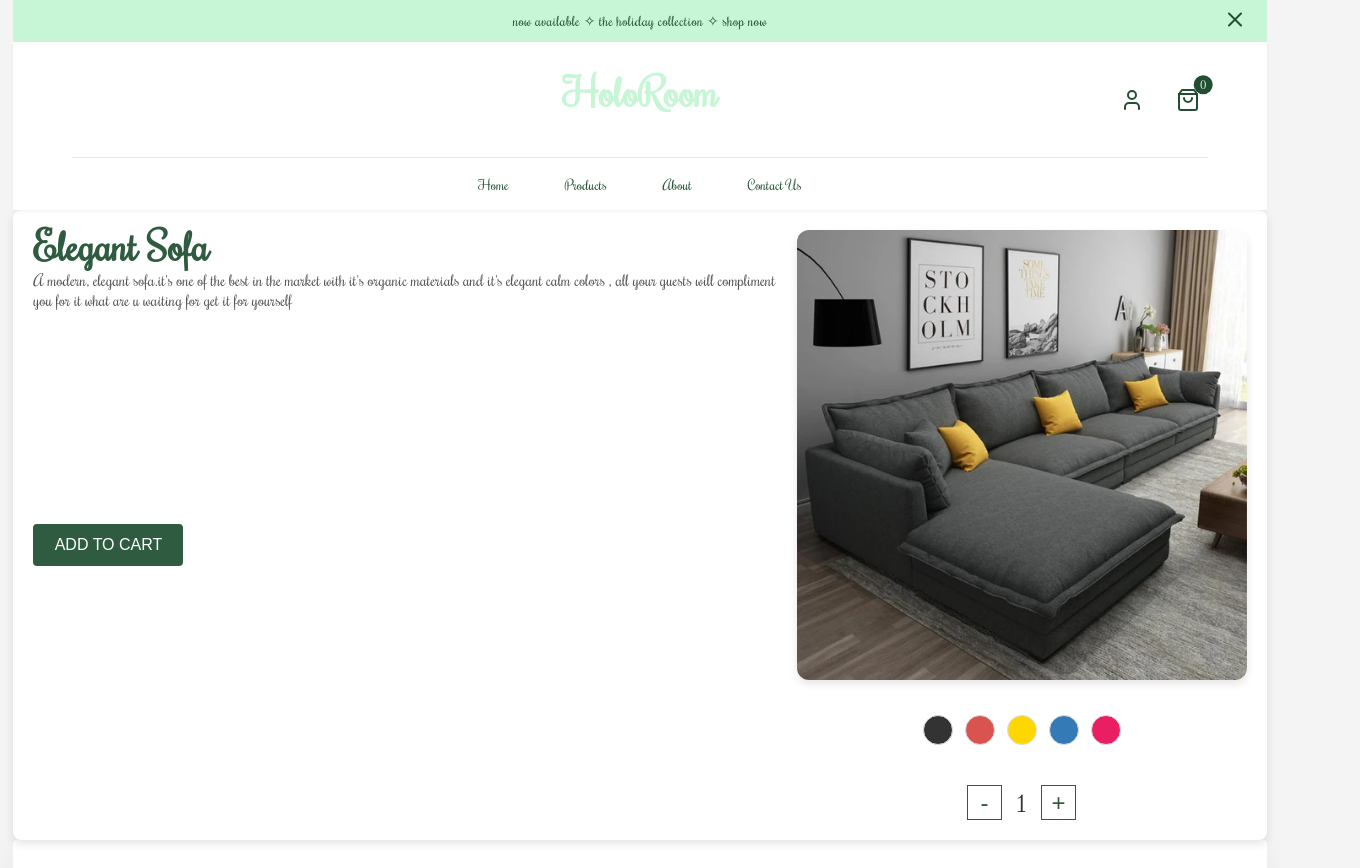
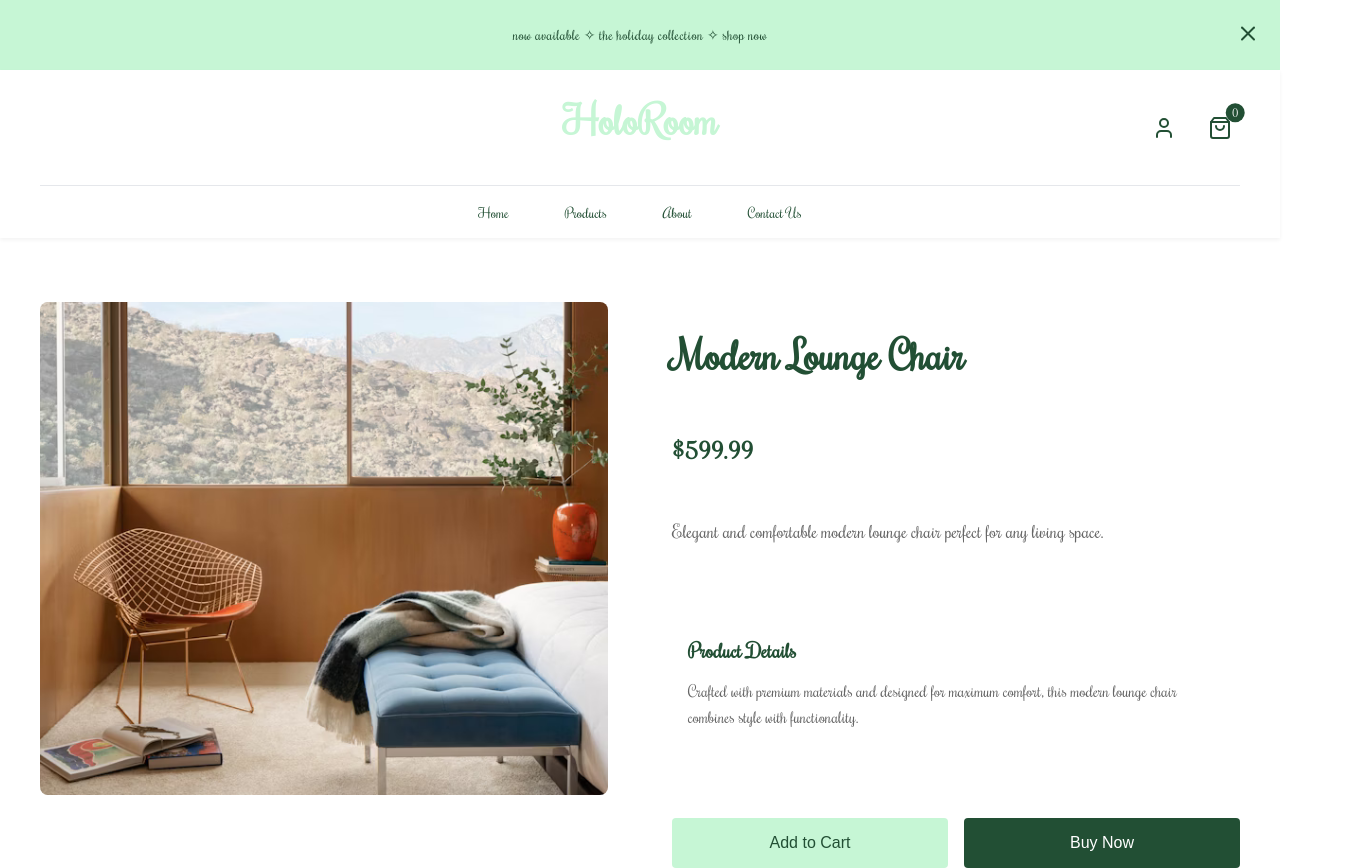
Before and after one commit to Cakeora/holoroom-website, a React (Create React App) app: page /product/1 in a window 1280 px wide. Shown: the top 868 px of the page, 1360 px wide, since content can reach past the window. Built offline with nearby package versions, Linux system fonts and the light colour scheme.

Commit message:
product restructure

```diff
--- a/src/components/Product/ProductPage/ProductList.tsx
+++ b/src/components/Product/ProductPage/ProductList.tsx
@@ -3,17 +3,37 @@ import React from 'react';
 import ProductCard from '../ProductCard/ProductCard';
 import './ProductList.css';
 
+interface Product {
+  id: number;
+  name: string;
+  description: string;
+  price: number;
+  image: string;
+}
+
 const ProductList: React.FC = () => {
-  // This could come from an API or props
-  const products = [
+  const products: Product[] = [
     {
       id: 1,
-      name: "Product Name",
-      description: "Product description goes here",
-      price: 59.99,
-      image: "/path/to/image.jpg"
+      name: "Modern Lounge Chair",
+      description: "Elegant and comfortable modern lounge chair",
+      price: 599.99,
+      image: "/images/image3.png"
     },
-    // Add more products as needed
+    {
+      id: 2,
+      name: "Minimal Coffee Table",
+      description: "Sleek and minimal coffee table design",
+      price: 299.99,
+      image: "/images/image4.png"
+    },
+    {
+      id: 3,
+      name: "Ergonomic Office Chair",
+      description: "Professional ergonomic office chair",
+      price: 499.99,
+      image: "/images/image5.png"
+    },
   ];
 
   return (
@@ -25,11 +45,7 @@ const ProductList: React.FC = () => {
         {products.map((product) => (
           <ProductCard
             key={product.id}
-            id={product.id}
-            name={product.name}
-            description={product.description}
-            price={product.price}
-            image={product.image}
+            {...product}
           />
         ))}
       </div>
--- /dev/null
+++ b/src/components/Product/ProductPage/ProductPage.css
@@ -0,0 +1,136 @@
+.product-page {
+  padding: 4rem 0;
+  background-color: #fff;
+}
+
+.product-container {
+  max-width: 1200px;
+  margin: 0 auto;
+  padding: 0 2rem;
+  display: grid;
+  grid-template-columns: 1fr 1fr;
+  gap: 4rem;
+}
+
+.product-image-section {
+  position: relative;
+}
+
+.product-main-image {
+  width: 100%;
+  height: auto;
+  border-radius: 8px;
+  object-fit: cover;
+}
+
+.product-info-section {
+  display: flex;
+  flex-direction: column;
+  gap: 1.5rem;
+}
+
+.product-title {
+  font-size: 2.5rem;
+  color: #224F34;
+  margin-bottom: 0.5rem;
+}
+
+.product-price {
+  font-size: 1.5rem;
+  font-weight: 600;
+  color: #224F34;
+}
+
+.product-description {
+  font-size: 1.125rem;
+  line-height: 1.7;
+  color: #666;
+}
+
+.product-details {
+  margin-top: 1rem;
+}
+
+.product-details h2 {
+  font-size: 1.25rem;
+  color: #224F34;
+  margin-bottom: 0.75rem;
+}
+
+.product-details p {
+  font-size: 1rem;
+  line-height: 1.6;
+  color: #666;
+}
+
+.product-actions {
+  display: flex;
+  gap: 1rem;
+  margin-top: 2rem;
+}
+
+.add-to-cart,
+.buy-now {
+  flex: 1;
+  padding: 1rem 2rem;
+  border: none;
+  border-radius: 4px;
+  font-size: 1rem;
+  font-weight: 500;
+  cursor: pointer;
+  transition: all 0.3s ease;
+}
+
+.add-to-cart {
+  background-color: #c6f6d5;
+  color: #224F34;
+}
+
+.add-to-cart:hover {
+  background-color: #b5e5c4;
+}
+
+.buy-now {
+  background-color: #224F34;
+  color: white;
+}
+
+.buy-now:hover {
+  background-color: #1a3d28;
+}
+
+.product-not-found {
+  text-align: center;
+  padding: 4rem 2rem;
+  font-size: 1.25rem;
+  color: #666;
+}
+
+@media (max-width: 768px) {
+  .product-container {
+    grid-template-columns: 1fr;
+    gap: 2rem;
+  }
+
+  .product-title {
+    font-size: 2rem;
+  }
+
+  .product-actions {
+    flex-direction: column;
+  }
+}
+
+@media (max-width: 480px) {
+  .product-page {
+    padding: 2rem 0;
+  }
+
+  .product-container {
+    padding: 0 1rem;
+  }
+
+  .product-title {
+    font-size: 1.75rem;
+  }
+}
--- a/src/components/Product/ProductPage/ProductPage.tsx
+++ b/src/components/Product/ProductPage/ProductPage.tsx
@@ -1,57 +1,58 @@
 // src/components/Product/ProductPage/ProductPage.tsx
-import React, { useState } from 'react';
+import React from 'react';
 import { useParams } from 'react-router-dom';
-import products from '../../../data/products.json';
-import styles from './ProductPage.module.css';
+import './ProductPage.css';
 
 interface Product {
   id: number;
   name: string;
-  image: string;
   description: string;
   price: number;
+  image: string;
+  details?: string;
 }
 
 const ProductPage: React.FC = () => {
   const { id } = useParams<{ id: string }>();
-  const product = products.find((prod) => prod.id === parseInt(id || '', 10));
 
-  const [quantity, setQuantity] = useState(1);
-
-  const handleDecrease = () => {
-    setQuantity((prevQuantity) => Math.max(1, prevQuantity - 1));
-  };
-
-  const handleIncrease = () => {
-    setQuantity((prevQuantity) => prevQuantity + 1);
+  // This would typically come from an API or state management
+  const product: Product = {
+    id: 1,
+    name: "Modern Lounge Chair",
+    description: "Elegant and comfortable modern lounge chair perfect for any living space.",
+    price: 599.99,
+    image: "/images/image3.png",
+    details: "Crafted with premium materials and designed for maximum comfort, this modern lounge chair combines style with functionality."
   };
 
   if (!product) {
-    return <div>Product not found</div>;
+    return <div className="product-not-found">Product not found</div>;
   }
 
   return (
-    <div className={styles.container}>
-      <div className={styles.productInfo}>
-        <h1 className={styles.productName}>{product.name}</h1>
-        <p className={styles.productDescription}>{product.description}</p>
-        <button className={styles.addToCart}>ADD TO CART</button>
-      </div>
-      <div className={styles.productImage}>
-        <img src={product.image} alt={product.name} className={styles.image} />
-        <div className={styles.colorOptions}>
-          <div className={`${styles.color} ${styles.black}`}></div>
-          <div className={`${styles.color} ${styles.red}`}></div>
-          <div className={`${styles.color} ${styles.yellow}`}></div>
-          <div className={`${styles.color} ${styles.blue}`}></div>
-          <div className={`${styles.color} ${styles.pink}`}></div>
-        </div>
-        <div className={styles.quantity}>
-            <button className={styles.quantityButton} onClick={handleDecrease}>-</button>
-            <span className={styles.quantityValue}>{quantity}</span>
-            <button className={styles.quantityButton} onClick={handleIncrease}>+</button>
+    <div className="product-page">
+      <div className="product-container">
+        <div className="product-image-section">
+          <img src={product.image} alt={product.name} className="product-main-image" />
         </div>
 
+        <div className="product-info-section">
+          <h1 className="product-title">{product.name}</h1>
+          <p className="product-price">${product.price.toFixed(2)}</p>
+          <p className="product-description">{product.description}</p>
+
+          {product.details && (
+            <div className="product-details">
+              <h2>Product Details</h2>
+              <p>{product.details}</p>
+            </div>
+          )}
+
+          <div className="product-actions">
+            <button className="add-to-cart">Add to Cart</button>
+            <button className="buy-now">Buy Now</button>
+          </div>
+        </div>
       </div>
     </div>
   );
```
